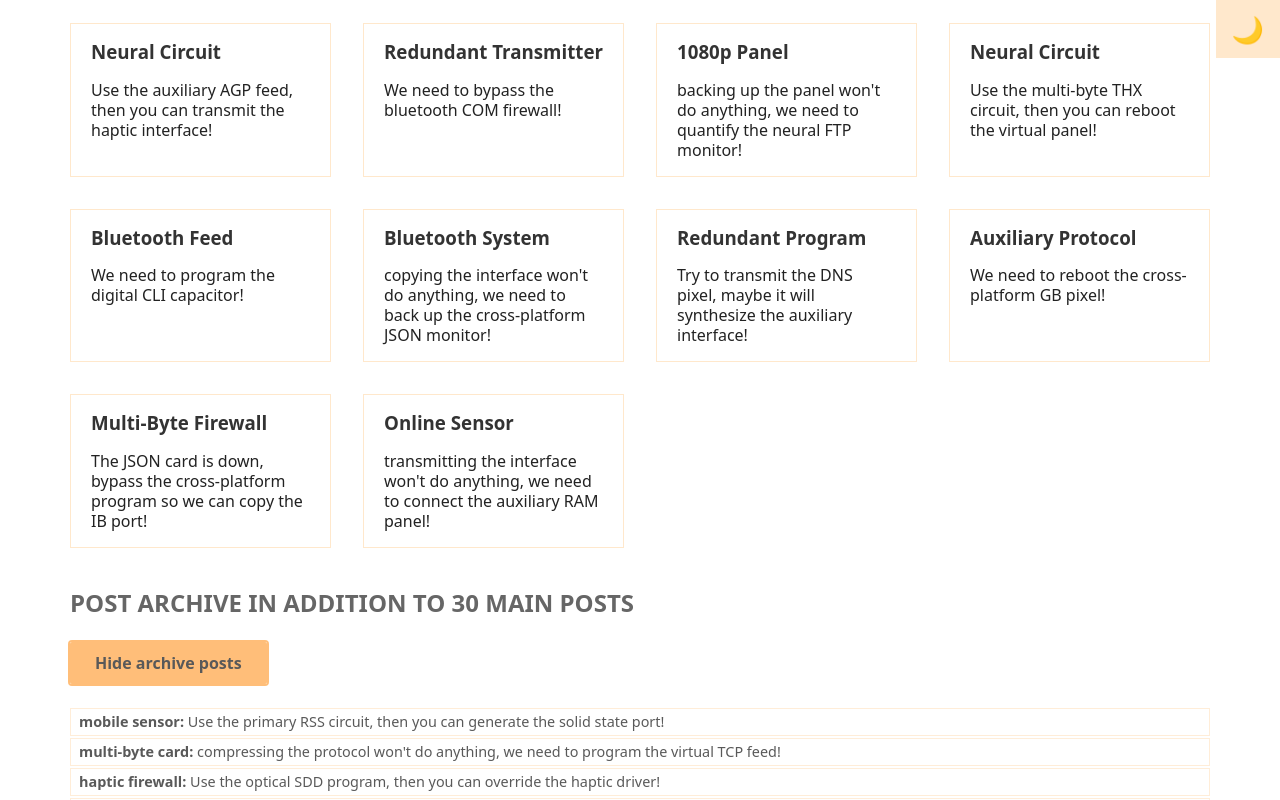
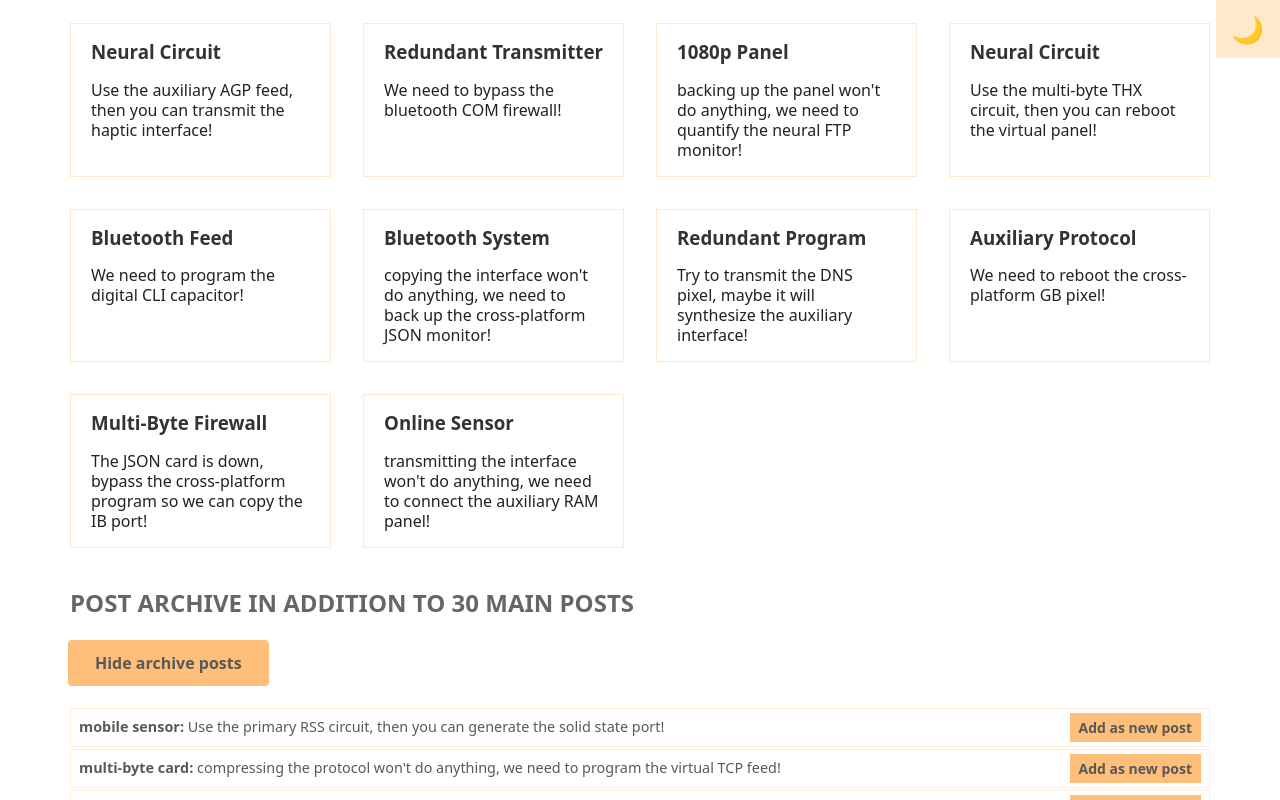
Before and after one commit to GustavoMunizBarrios/atomic-blog, a React (Create React App) app: page / in a window 1280 px wide. Both pictures are taken after a click on the button "Show archive posts". Shown: the part 1169-1969 px from the top of the page. Built offline with nearby package versions, Linux system fonts and the light colour scheme.

Commit message:
Added useCallback to memoize handleAddPost function, passed onAddPost prop to Archive component, and uncommented button in Archive component

```diff
--- a/src/App-memo.js
+++ b/src/App-memo.js
@@ -1,4 +1,4 @@
-import { memo, useEffect, useMemo, useState } from "react";
+import { memo, useCallback, useEffect, useMemo, useState } from "react";
 import { faker } from "@faker-js/faker";
 
 function createRandomPost() {
@@ -25,9 +25,10 @@
         )
       : posts;
 
-  function handleAddPost(post) {
+  // useCallback memorize handleAddPost function
+  const handleAddPost = useCallback(function handleAddPost(post) {
     setPosts((posts) => [post, ...posts]);
-  }
+  }, []);
 
   function handleClearPosts() {
     setPosts([]);
@@ -65,7 +66,7 @@
         setSearchQuery={setSearchQuery}
       />
       <Main posts={searchedPosts} onAddPost={handleAddPost} />
-      <Archive archiveOptions={archiveOptions} />
+      <Archive archiveOptions={archiveOptions} onAddPost={handleAddPost} />
       <Footer />
     </section>
   );
@@ -162,7 +163,7 @@
   );
 }
 // Archive is the memorized version of the original Archive
-const Archive = memo(function Archive({ archiveOptions }) {
+const Archive = memo(function Archive({ archiveOptions, onAddPost }) {
   // Here we don't need the setter function. We're only using state to store these posts because the callback function passed into useState (which generates the posts) is only called once, on the initial render. So we use this trick as an optimization technique, because if we just used a regular variable, these posts would be re-created on every render. We could also move the posts outside the components, but I wanted to show you this trick 😉
   const [posts] = useState(() =>
     // 💥 WARNING: This might make your computer slow! Try a smaller `length` first
@@ -185,7 +186,7 @@
               <p>
                 <strong>{post.title}:</strong> {post.body}
               </p>
-              {/* <button onClick={() => onAddPost(post)}>Add as new post</button> */}
+              <button onClick={() => onAddPost(post)}>Add as new post</button>
             </li>
           ))}
         </ul>
```
